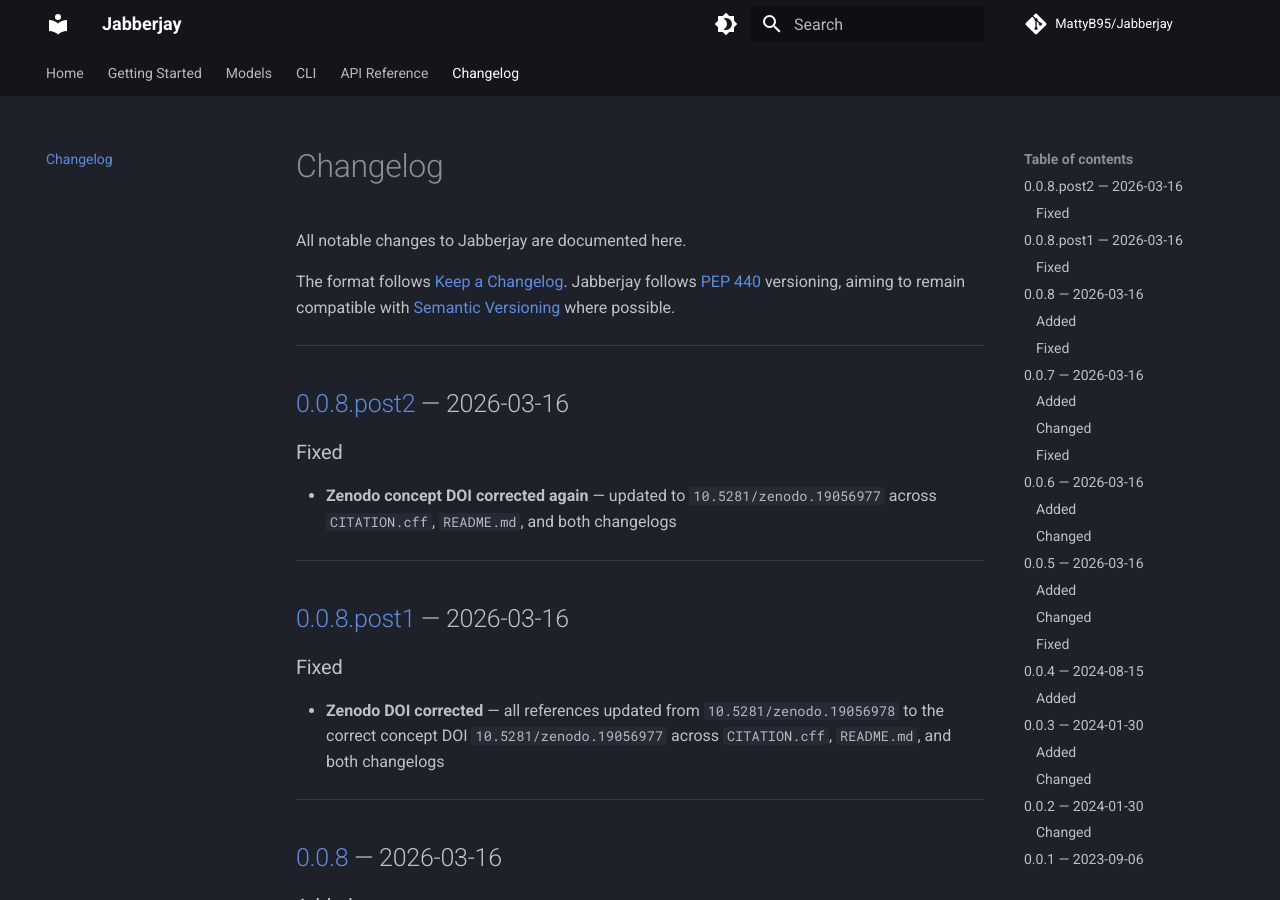
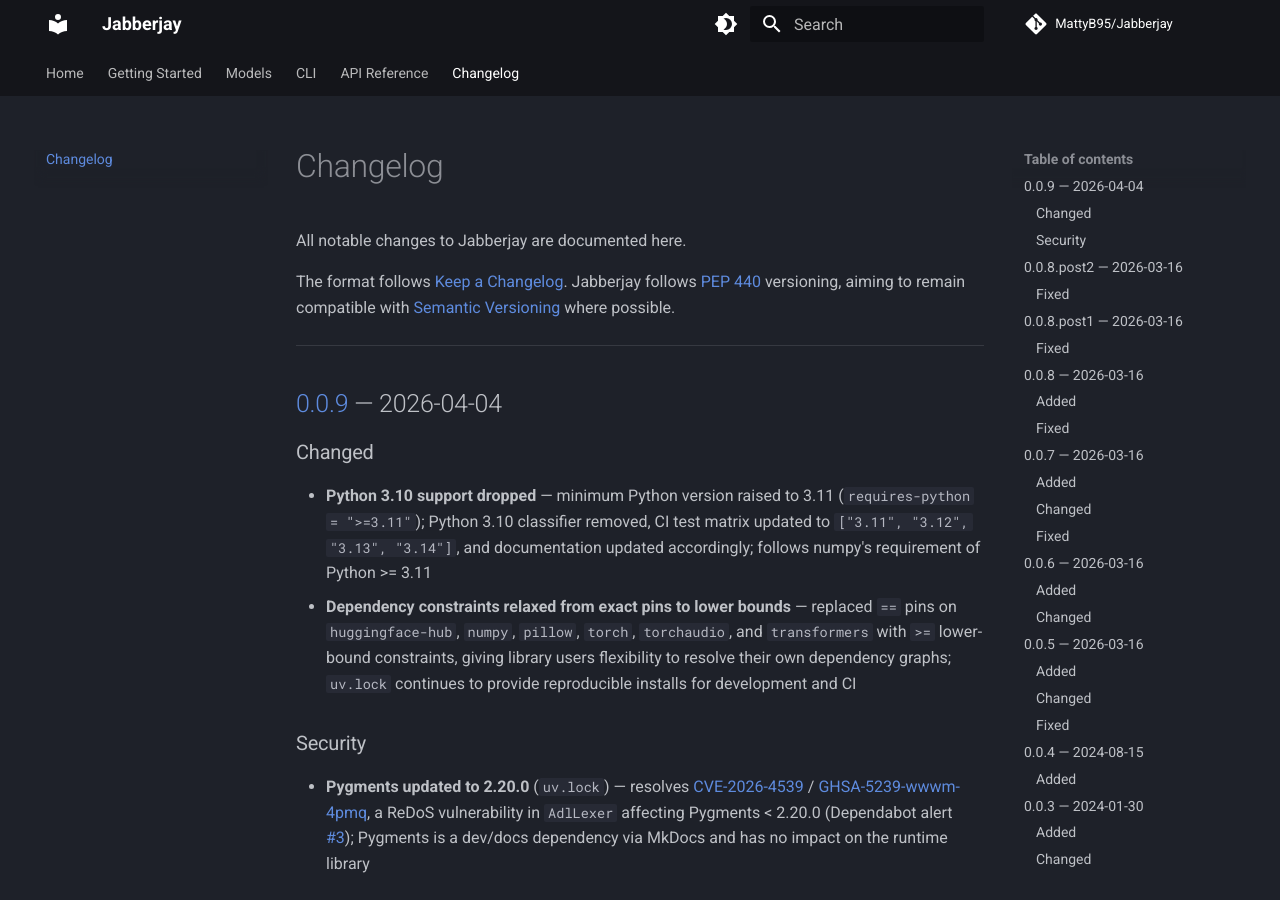
Before and after one commit to MattyB95/Jabberjay, an MkDocs documentation site: the page built from docs/changelog.md, in a window 1280 px wide and 900 px high. Built offline with MkDocs 1.6.1 and Material for MkDocs 9.7.7, drawn with Linux system fonts in a browser that asks for light colours; comment, search, counter and statistics services are not loaded.

Commit message:
chore: prepare 0.0.9 release

```diff
--- a/docs/changelog.md
+++ b/docs/changelog.md
@@ -4,6 +4,30 @@ All notable changes to Jabberjay are documented here.
 
 The format follows [Keep a Changelog](https://keepachangelog.com/en/1.1.0/).
 Jabberjay follows [PEP 440](https://peps.python.org/pep-0440/) versioning, aiming to remain compatible with [Semantic Versioning](https://semver.org/spec/v2.0.0.html) where possible.
+
+---
+
+## [0.0.9] — 2026-04-04
+
+### Changed
+- **Python 3.10 support dropped** — minimum Python version raised to 3.11
+  (`requires-python = ">=3.11"`); Python 3.10 classifier removed, CI test
+  matrix updated to `["3.11", "3.12", "3.13", "3.14"]`, and documentation
+  updated accordingly; follows numpy's requirement of Python >= 3.11
+- **Dependency constraints relaxed from exact pins to lower bounds** — replaced
+  `==` pins on `huggingface-hub`, `numpy`, `pillow`, `torch`, `torchaudio`, and
+  `transformers` with `>=` lower-bound constraints, giving library users
+  flexibility to resolve their own dependency graphs; `uv.lock` continues to
+  provide reproducible installs for development and CI
+
+### Security
+- **Pygments updated to 2.20.0** (`uv.lock`) — resolves
+  [CVE-2026-4539](https://www.cve.org/CVERecord?id=CVE-2026-4539) /
+  [GHSA-5239-wwwm-4pmq](https://github.com/advisories/GHSA-5239-wwwm-4pmq),
+  a ReDoS vulnerability in `AdlLexer` affecting Pygments < 2.20.0
+  (Dependabot alert [#3](https://github.com/MattyB95/Jabberjay/security/dependabot/3));
+  Pygments is a dev/docs dependency via MkDocs and has no impact on the runtime
+  library
 
 ---
 
@@ -199,6 +223,7 @@ Jabberjay follows [PEP 440](https://peps.python.org/pep-0440/) versioning, aimin
 - Command-line interface (`jabberjay <audio>`)
 - GitHub Actions CI workflow and ruff linting
 
+[0.0.9]: https://github.com/MattyB95/Jabberjay/compare/v0.0.8.post2...v0.0.9
 [0.0.8.post2]: https://github.com/MattyB95/Jabberjay/compare/v0.0.8.post1...v0.0.8.post2
 [0.0.8.post1]: https://github.com/MattyB95/Jabberjay/compare/v0.0.8...v0.0.8.post1
 [0.0.8]: https://github.com/MattyB95/Jabberjay/compare/v0.0.7...v0.0.8
--- a/pyproject.toml
+++ b/pyproject.toml
@@ -4,7 +4,7 @@ build-backend = "hatchling.build"
 
 [project]
 name = "Jabberjay"
-version = "0.0.8.post2"
+version = "0.0.9"
 description = "🦜 Synthetic Voice Detection"
 readme = "README.md"
 requires-python = ">=3.11"
```
Also changed, not shown: CHANGELOG.md (+25 -0 lines), README.md (+1 -1 lines), 2 other files.
